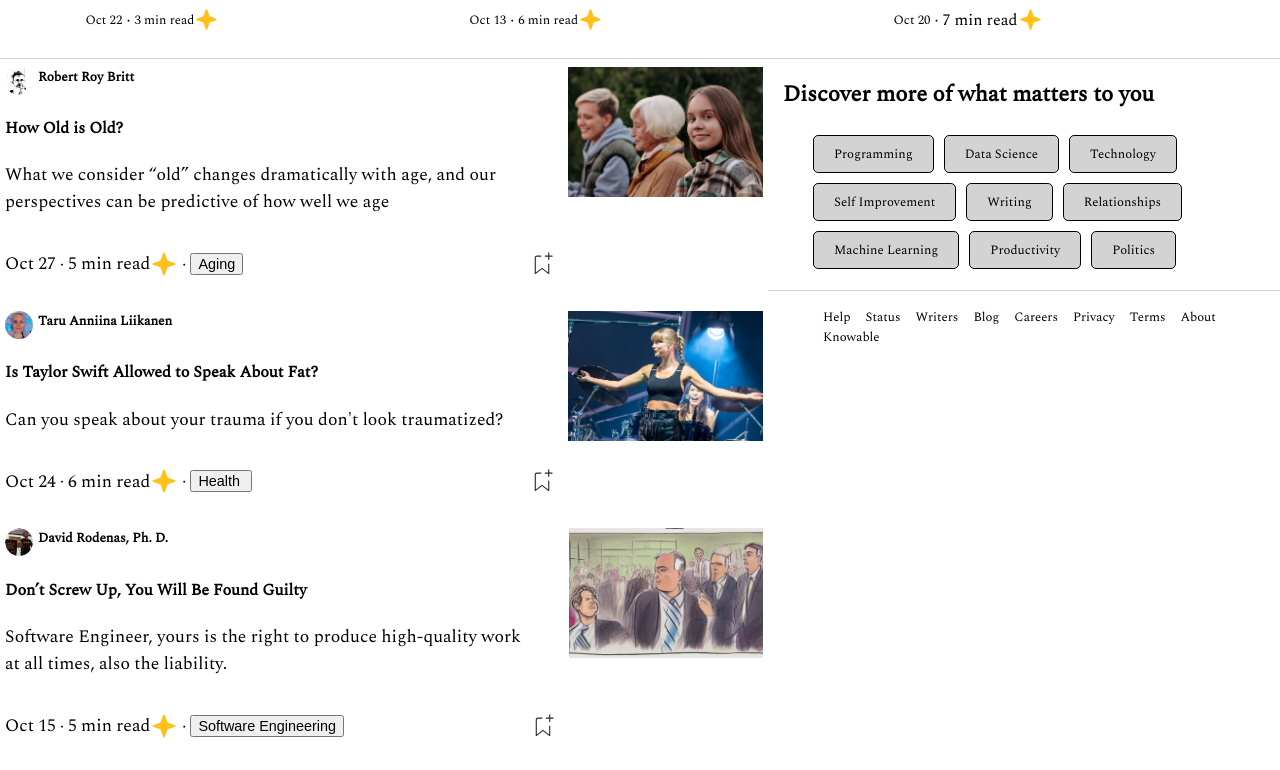
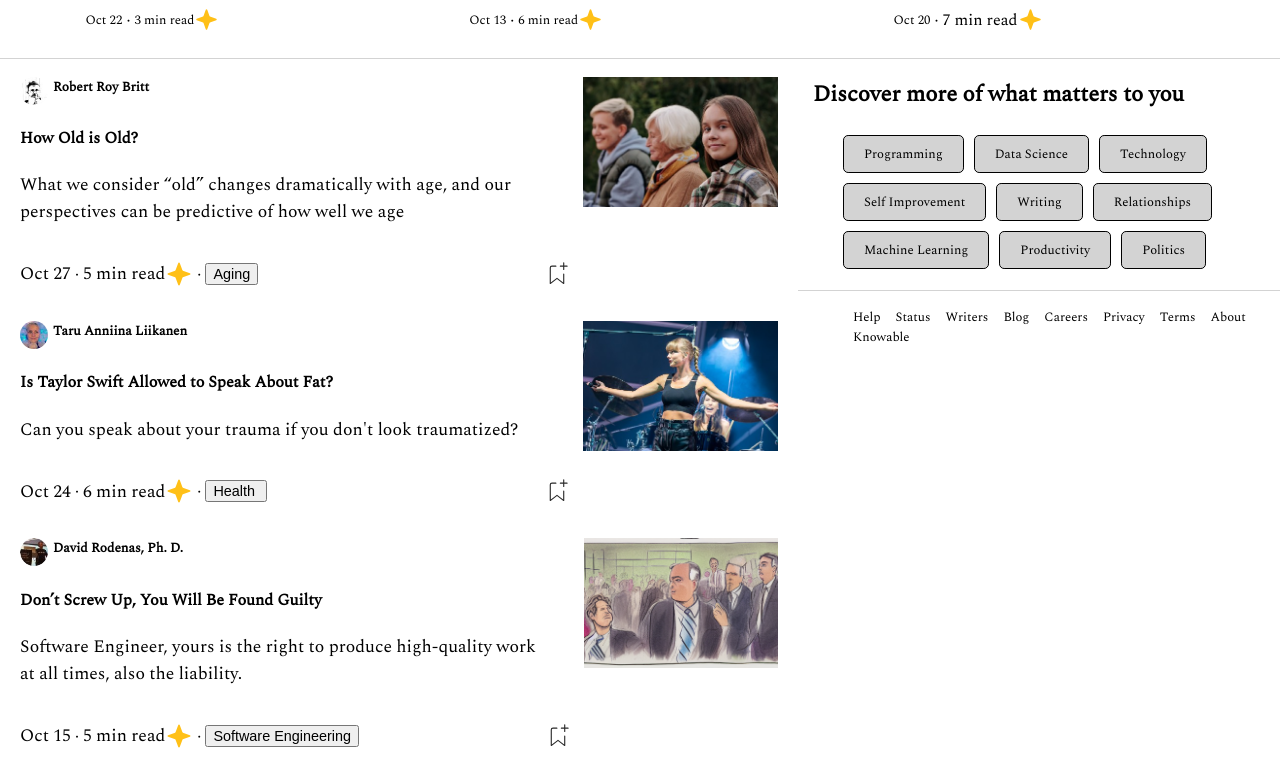
Before and after one commit to Jammark/ProgettoSettimana5, a plain HTML site: page index.html in a window 1280 px wide. Shown: the part 819-1589 px from the top of the page. Drawn offline with nearby package versions, Linux system fonts and the light colour scheme.

Commit message:
commit numero 2

```diff
--- a/assets/css/style.css
+++ b/assets/css/style.css
@@ -211,6 +211,7 @@ main ul{
 #lista{
     display: flex;
     flex-direction: column;
+    margin: 10px 15px;
 }
 
 #lista > div{
```
